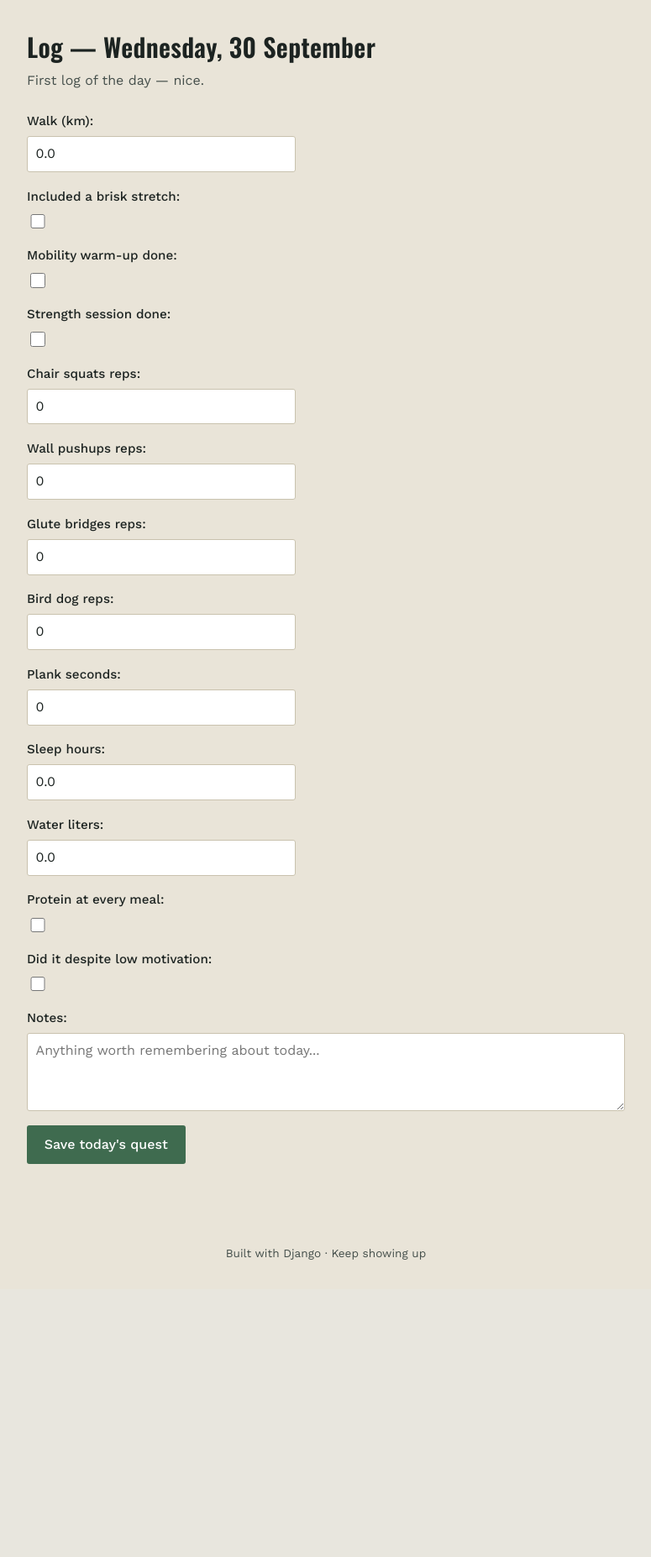
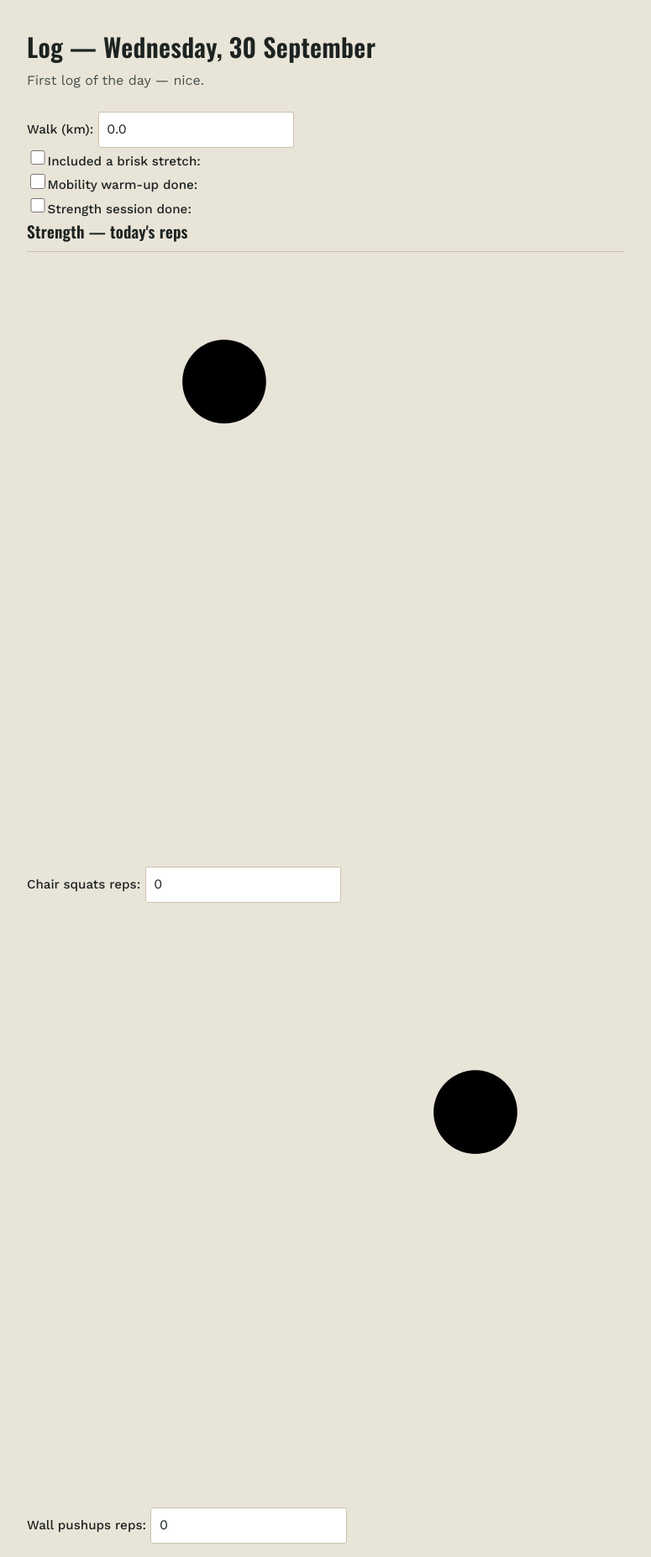
Before and after one commit to ShaikMusharaf5/Fitness, a Django app: page /log/ in a window 1280 px wide. Shown: the part 66-1920 px from the top of the page at 84% size, without its empty margins (252-1027 px from the left). Before the commit the page ends 1566 px from the top, so only its background shows below. Run offline with Django 5.2, Linux system fonts and the light colour scheme; a user stored in the database is signed in; tables that the repository leaves empty hold one stand-in row (values such as "Sample post").

Commit message:
Enhance log form with additional fields and errors

```diff
--- a/quest/templates/quest/log_form.html
+++ b/quest/templates/quest/log_form.html
@@ -3,9 +3,95 @@
 {% block content %}
 <h1>Log — {{ today|date:"l, j F" }}</h1>
 <p class="subtitle">{% if entry %}Editing today's entry.{% else %}First log of the day — nice.{% endif %}</p>
+
 <form method="post" class="entry-form">
   {% csrf_token %}
-  {{ form.as_p }}
+  {{ form.non_field_errors }}
+
+  <div class="field-row">
+    {{ form.walked_km.label_tag }}
+    {{ form.walked_km }}
+    {{ form.walked_km.errors }}
+  </div>
+  <div class="field-row checkbox-row">
+    {{ form.brisk_included }}{{ form.brisk_included.label_tag }}
+  </div>
+  <div class="field-row checkbox-row">
+    {{ form.mobility_done }}{{ form.mobility_done.label_tag }}
+  </div>
+  <div class="field-row checkbox-row">
+    {{ form.strength_done }}{{ form.strength_done.label_tag }}
+  </div>
+
+  <h2>Strength — today's reps</h2>
+
+  <div class="exercise-field">
+    <svg class="ex-icon" viewBox="0 0 100 100" aria-hidden="true"><line x1="10" y1="92" x2="90" y2="92" class="ex-ground"/><line x1="15" y1="58" x2="35" y2="58"/><line x1="15" y1="58" x2="15" y2="25"/><circle cx="33" cy="20" r="7"/><line x1="35" y1="27" x2="40" y2="58"/><line x1="40" y1="58" x2="58" y2="68"/><line x1="58" y1="68" x2="54" y2="92"/><line x1="35" y1="30" x2="60" y2="38"/></svg>
+    <div class="exercise-field-input">
+      {{ form.chair_squats_reps.label_tag }}
+      {{ form.chair_squats_reps }}
+      {{ form.chair_squats_reps.errors }}
+    </div>
+  </div>
+
+  <div class="exercise-field">
+    <svg class="ex-icon" viewBox="0 0 100 100" aria-hidden="true"><line x1="95" y1="10" x2="95" y2="92" class="ex-wall"/><line x1="15" y1="90" x2="68" y2="42"/><circle cx="75" cy="35" r="7"/><line x1="68" y1="42" x2="88" y2="48"/></svg>
+    <div class="exercise-field-input">
+      {{ form.wall_pushups_reps.label_tag }}
+      {{ form.wall_pushups_reps }}
+      {{ form.wall_pushups_reps.errors }}
+    </div>
+  </div>
+
+  <div class="exercise-field">
+    <svg class="ex-icon" viewBox="0 0 100 100" aria-hidden="true"><line x1="10" y1="90" x2="90" y2="90" class="ex-ground"/><circle cx="13" cy="83" r="7"/><line x1="19" y1="86" x2="10" y2="89"/><line x1="19" y1="86" x2="46" y2="75"/><line x1="46" y1="75" x2="66" y2="80"/><line x1="66" y1="80" x2="68" y2="90"/></svg>
+    <div class="exercise-field-input">
+      {{ form.glute_bridges_reps.label_tag }}
+      {{ form.glute_bridges_reps }}
+      {{ form.glute_bridges_reps.errors }}
+    </div>
+  </div>
+
+  <div class="exercise-field">
+    <svg class="ex-icon" viewBox="0 0 100 100" aria-hidden="true"><line x1="6" y1="88" x2="94" y2="88" class="ex-ground"/><circle cx="16" cy="46" r="6"/><line x1="16" y1="52" x2="26" y2="55"/><line x1="26" y1="55" x2="58" y2="57"/><line x1="26" y1="55" x2="29" y2="86"/><line x1="58" y1="57" x2="55" y2="86"/><line x1="26" y1="55" x2="6" y2="45"/><line x1="58" y1="57" x2="84" y2="49"/></svg>
+    <div class="exercise-field-input">
+      {{ form.bird_dog_reps.label_tag }}
+      {{ form.bird_dog_reps }}
+      {{ form.bird_dog_reps.errors }}
+    </div>
+  </div>
+
+  <div class="exercise-field">
+    <svg class="ex-icon" viewBox="0 0 100 100" aria-hidden="true"><line x1="6" y1="88" x2="94" y2="88" class="ex-ground"/><circle cx="28" cy="48" r="7"/><line x1="33" y1="53" x2="60" y2="68"/><line x1="60" y1="68" x2="82" y2="80"/><line x1="82" y1="80" x2="85" y2="88"/><line x1="36" y1="60" x2="36" y2="72"/><line x1="36" y1="72" x2="23" y2="85"/></svg>
+    <div class="exercise-field-input">
+      {{ form.plank_seconds.label_tag }}
+      {{ form.plank_seconds }}
+      {{ form.plank_seconds.errors }}
+    </div>
+  </div>
+
+  <div class="field-row">
+    {{ form.sleep_hours.label_tag }}
+    {{ form.sleep_hours }}
+    {{ form.sleep_hours.errors }}
+  </div>
+  <div class="field-row">
+    {{ form.water_liters.label_tag }}
+    {{ form.water_liters }}
+    {{ form.water_liters.errors }}
+  </div>
+  <div class="field-row checkbox-row">
+    {{ form.protein_every_meal }}{{ form.protein_every_meal.label_tag }}
+  </div>
+  <div class="field-row checkbox-row">
+    {{ form.did_anyway }}{{ form.did_anyway.label_tag }}
+  </div>
+  <div class="field-row">
+    {{ form.notes.label_tag }}
+    {{ form.notes }}
+    {{ form.notes.errors }}
+  </div>
+
   <button type="submit" class="button">Save today's quest</button>
 </form>
 {% endblock %}
```
